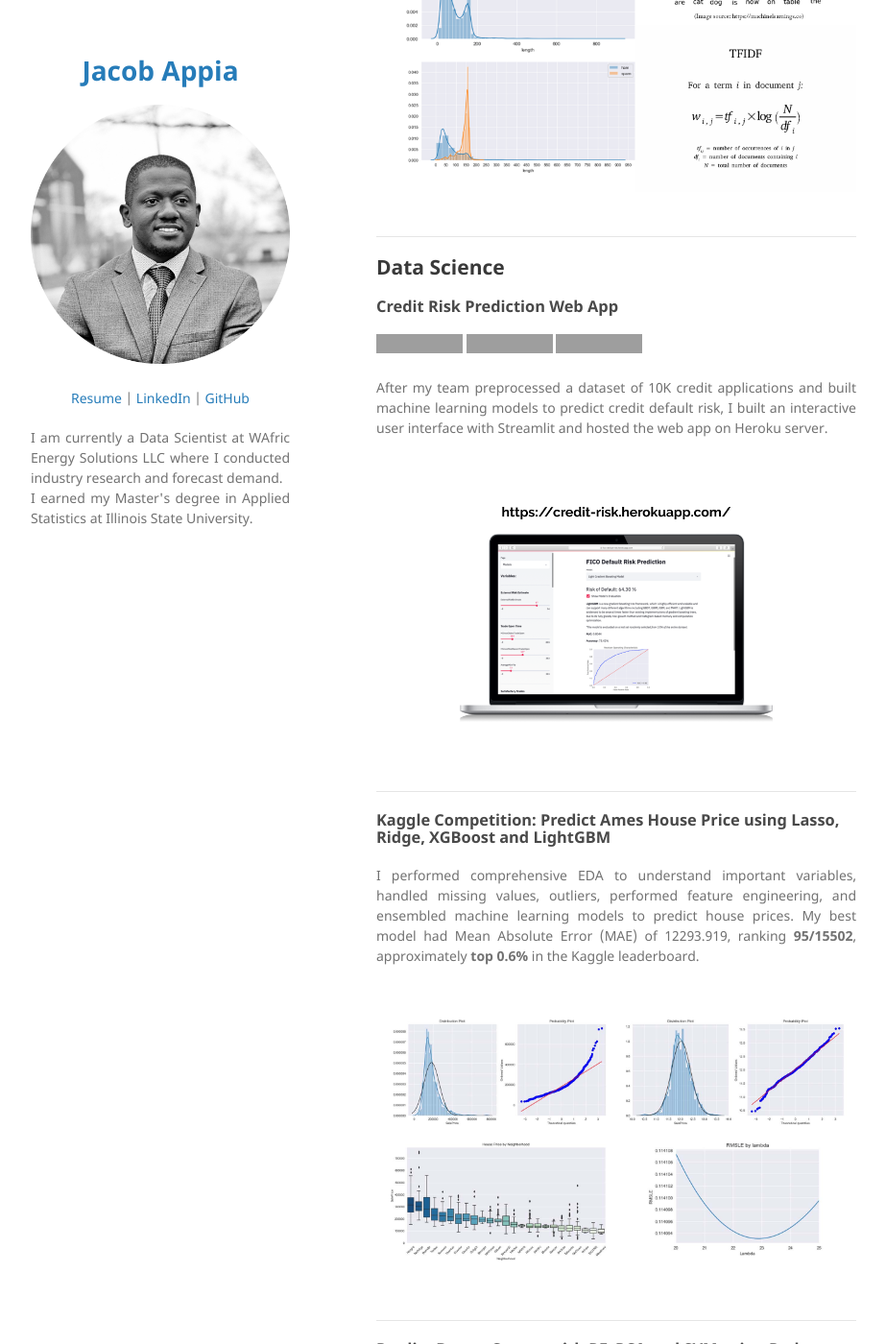
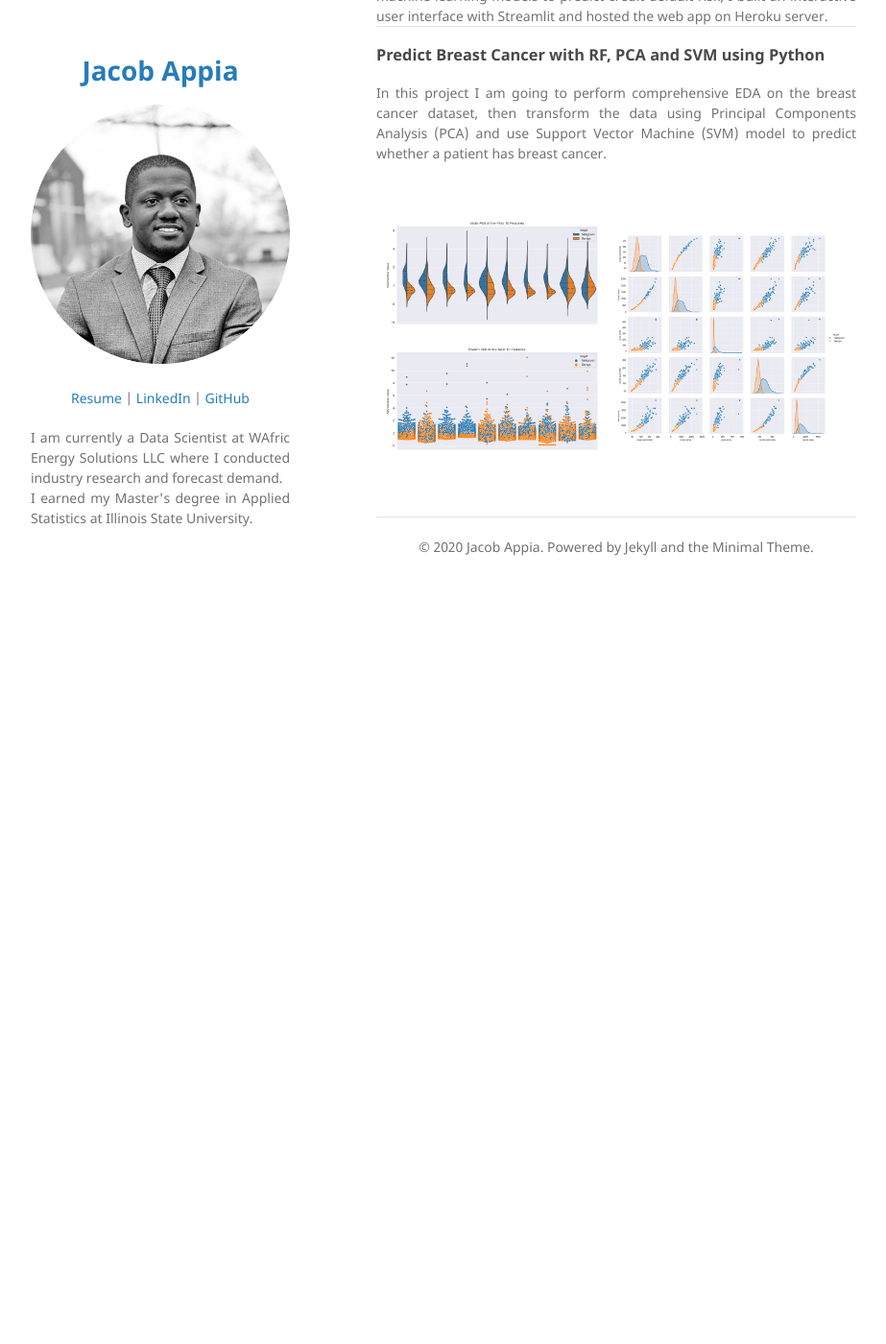
Before and after one commit to jacobappia/jacobappia.github.io, a Jekyll site: the page built from index.md, in a window 1280 px wide and 1400 px high, scrolled down 2175 px. Shown: the whole window at 96% size, without its empty margins (178-1101 px from the left). Built offline with Jekyll 4.4.1, drawn with Linux system fonts in a browser that asks for light colours; our own code applies the rules of GitHub Pages for plain Markdown files; after the commit the page ends 2805 px from its top, so only the background shows below that; some of the changed text lies outside the part shown; grey boxes are pictures that could not be loaded.

Commit message:
Update index

```diff
--- a/index.md
+++ b/index.md
@@ -9,7 +9,7 @@
 [more...](https://github.com/jacobappia/Customers-Segmentation-for-Marketing/blob/main/Customers%20Segmentation%20Analysis.ipynb)
 
 ---
-### Impact of a New E-commerce Web Page on Conversion Rate: A/B Testing
+### Marketing Campaign Performance Assessment: A/B Testing
 
 [![Open Notebook](https://img.shields.io/badge/Jupyter-Open_Notebook-blue?logo=Jupyter)](projects/AB Testing New Web Page.html)
 [![View on GitHub](https://img.shields.io/badge/GitHub-View_on_GitHub-blue?logo=GitHub)](https://github.com/jacobappia/Analyses-of-New-Web-Page-Impact-on-Conversion-Rate-Ecommerce)
@@ -29,38 +29,20 @@
 [more...](projects/Cohort Retention Analysis.html)
 
 ---
-### Detect Spam Messages: TF-IDF and Naive Bayes Classifier
+### Detect Spam Messages: NLP-BERT and Naive Bayes Classifier
 
 [![Open Notebook](https://img.shields.io/badge/Jupyter-Open_Notebook-blue?logo=Jupyter)]()
 [![View on GitHub](https://img.shields.io/badge/GitHub-View_on_GitHub-blue?logo=GitHub)]()
 
 <div style="text-align: justify">In order to predict whether a message is spam, first I vectorized text messages into a format that machine learning algorithms can understand using Bag-of-Word and TF-IDF. Then I trained a machine learning model to learn to discriminate between normal and spam messages. Finally, with the trained model, I classified unlabel messages into normal or spam.</div>
-<br>
-<center><img src="images/detect-spam-nlp.png"/></center>
-<br>
 
 ---
-## Data Science
-
 ### Credit Risk Prediction Web App
 
-[![Open Web App](https://img.shields.io/badge/Heroku-Open_Web_App-blue?logo=Heroku)]()
 [![Open Notebook](https://img.shields.io/badge/Jupyter-Open_Notebook-blue?logo=Jupyter)]()
 [![View on GitHub](https://img.shields.io/badge/GitHub-View_on_GitHub-blue?logo=GitHub)]()
 
 <div style="text-align: justify">After my team preprocessed a dataset of 10K credit applications and built machine learning models to predict credit default risk, I built an interactive user interface with Streamlit and hosted the web app on Heroku server.</div>
-<br>
-<center><img src="images/credit-risk-webapp.png"/></center>
-<br>
-
----
-### Kaggle Competition: Predict Ames House Price using Lasso, Ridge, XGBoost and LightGBM
-
-
-<div style="text-align: justify">I performed comprehensive EDA to understand important variables, handled missing values, outliers, performed feature engineering, and ensembled machine learning models to predict house prices. My best model had Mean Absolute Error (MAE) of 12293.919, ranking <b>95/15502</b>, approximately <b>top 0.6%</b> in the Kaggle leaderboard.</div>
-<br>
-<center><img src="images/ames-house-price.jpg"/></center>
-<br>
 
 ---
 ### Predict Breast Cancer with RF, PCA and SVM using Python
```
Also changed, not shown: 1 other file.
